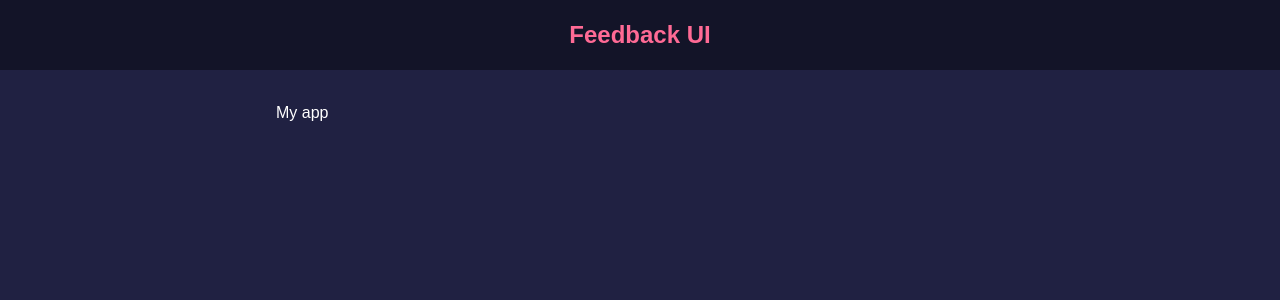
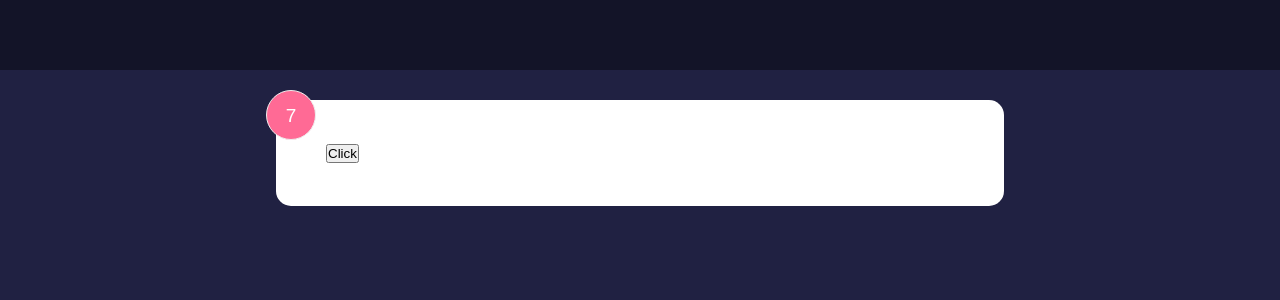
Before and after one commit to alexalikhani95/Feedback-App, a React (Create React App) app: page / in a window 1280 px wide. Shown: the top 300 px of the page. Built offline with nearby package versions, Linux system fonts and the light colour scheme.

Commit message:
Adding in feedbackItem component and giving it basic state for rating and text

```diff
--- a/src/App.js
+++ b/src/App.js
@@ -1,12 +1,13 @@
 import './App.css';
+import FeedbackItem from './components/FeedbackItem';
 import Header from './components/Header';
 
 const App = () => {
   return (
     <>
-    <Header text="Feedback UI"/>
+    <Header/>
     <div className="container">
-      My app
+      <FeedbackItem />
     </div>
     </>
   );
--- /dev/null
+++ b/src/components/FeedbackItem.jsx
@@ -0,0 +1,22 @@
+import React, { useState } from "react";
+
+const FeedbackItem = () => {
+  const [rating, setRating] = useState(7)
+  const [text, setText] = useState('')
+
+  const handleClick = () => {
+    setRating((prev) => {
+      return prev + 1
+    });
+  }
+
+  return (
+    <div className="card">
+      <div className="num-display">{rating}</div>
+      <div className="text-display">{text}</div>
+      <button onClick={handleClick}>Click</button>
+    </div>
+  );
+};
+
+export default FeedbackItem;
```
